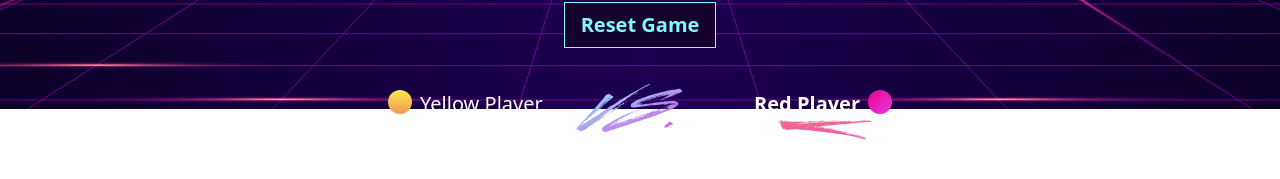
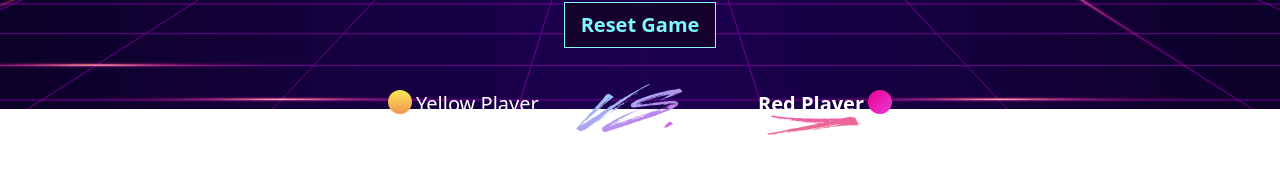
Before and after one commit to dev-fredericfox/ReactConnectFour, a React (Create React App) app: page / in a window 1280 px wide. Both pictures are taken after a click on the element 463 px from the left and 335 px from the top of the page. Shown: the part 691-870 px from the top of the page. Built offline with nearby package versions, Linux system fonts and the light colour scheme.

Commit message:
Turn underscore for active player

```diff
--- a/src/components/Player.js
+++ b/src/components/Player.js
@@ -20,7 +20,7 @@ function Player(props) {
       props.color.includes("Red")
     ) {
       return (
-        <div className="absolute -rotate-[142deg] mr-7 font-eightyone text-8xl text-transparent bg-clip-text bg-gradient-to-br from-pink to-nova w-[90px] h-[70px]">
+        <div className="absolute rotate-[32deg] mr-7 font-eightyone text-8xl text-transparent bg-clip-text bg-gradient-to-br from-pink to-nova w-[90px] h-[70px]">
           1
         </div>
       );
@@ -29,7 +29,7 @@ function Player(props) {
   return (
     <Fragment>
       <Coin size="small" color={props.color} />
-      <div className={`text-white ml-2 mr-2 text-lg sm:text-xl ${bold()}`}>
+      <div className={`text-white ml-1 mr-1 text-lg sm:text-xl ${bold()}`}>
         {props.color} Player
       </div>
       {playerTurn()}
```
